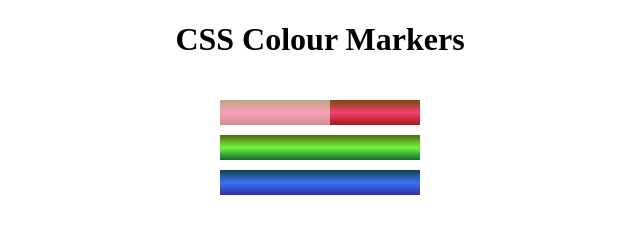
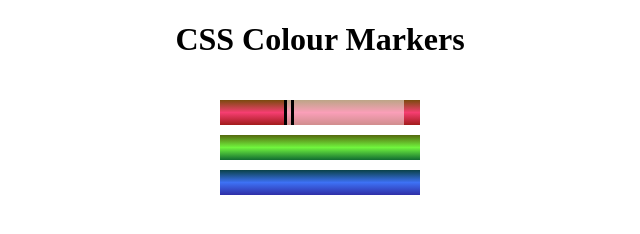
Before and after one commit to Harrylawal74/coloured-markers, a plain HTML site: page index.html in a window 1280 px wide. Shown: the whole page, without its empty margins (320-960 px from the left). Drawn offline with Linux system fonts and the light colour scheme.

Commit message:
.sleeve style
styling a border

```diff
--- a/index.html
+++ b/index.html
@@ -11,6 +11,7 @@
     <div class="container">
         <!-- adding a space between words in the class attribute gives multipe classes e.g. this div has a "marker" class and "one" class-->
         <div class="marker red">
+            <div class="cap"></div>
             <div class="sleeve"></div>
         </div>
         <div class="marker green"></div>
--- a/style.css
+++ b/style.css
@@ -32,9 +32,20 @@ h1 {
     padding: 10px 0;
 }
 
+/*goes over colors
+"rgba" function works the same as rgb but uses "alpha" channel as opacity */
 .sleeve {
     width: 110px;
     height: 25px;
-    background-color: white;
-    opacity: 0.5;
+    background-color: rgba(255, 255, 255, 50%);
+    border-left: 10px double black;
 }
+
+.cap {
+    width: 60px;
+    height: 25px;
+  }
+
+.cap, .sleeve {
+    display: inline-block;
+}
```
